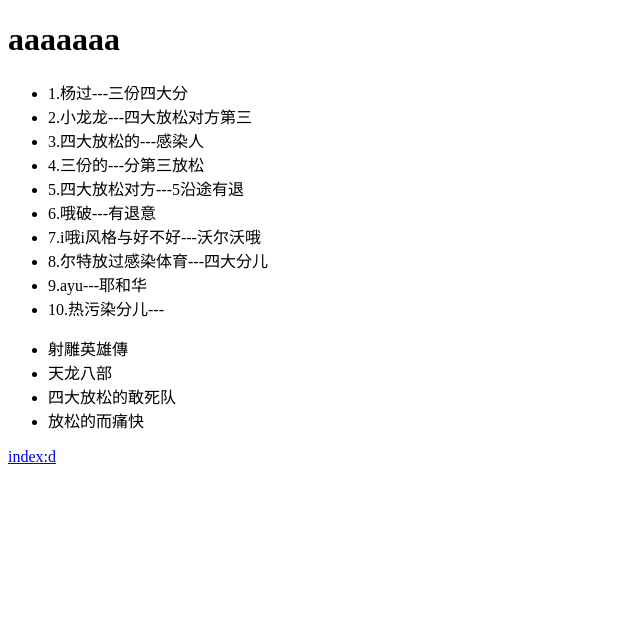
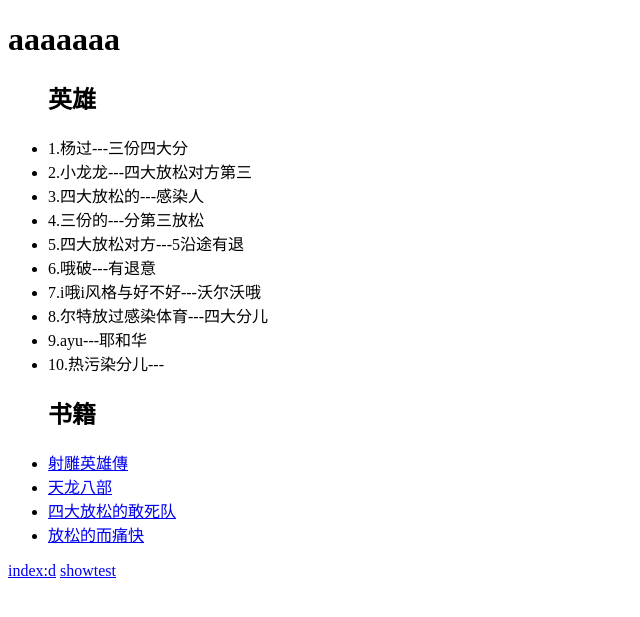
Before and after one commit to hkply/django, a Django app: page /te1/ in a window 1280 px wide. Shown: the top 617 px of the page, without its empty margins (0-640 px from the left). Run offline with Django 3.2, Linux system fonts and the light colour scheme; data comes from the database, SQL or seed files in the repository.

Commit message:
django入门

```diff
--- a/test2/booktest/urls.py
+++ b/test2/booktest/urls.py
@@ -7,4 +7,6 @@ urlpatterns=[
     url(r'^index/(\d+)/$',views.index1,name='indexd'),
     url(r'^te/$',views.te),
     url(r'^te1/$',views.te1),
+    url(r'^(\d+)/$',views.gethero),
+    url(r'showtest/$',views.showtest),
 ]
--- a/test2/booktest/views.py
+++ b/test2/booktest/views.py
@@ -21,3 +21,13 @@ def te1(request):
     booklist=BookInfo.objects.all()
     context={'herolist':heroa,'booklist':booklist}
     return render(request,'booktest/te1.html',context)
+
+def gethero(request,bookid):
+    bid=int(bookid)
+    book = BookInfo.objects.get(id=bid)
+    herolist=book.heroinfo_set.all()
+    context={'herolist':herolist}
+    return render(request,'booktest/showhero.html',context)
+
+def showtest(request):
+    return HttpResponse('showtest')
--- a/test2/templates/booktest/te1.html
+++ b/test2/templates/booktest/te1.html
@@ -7,17 +7,24 @@
 <body>
 <h1>aaaaaaa</h1>
 <ul>
+    <h2>英雄</h2>
     {% for hero in herolist%}
         <li>{{hero.id}}.{{hero.hname}}---{{hero.hcontent}}</li>
     {% endfor %}
 
 </ul>
 <ul>
+    <h2>书籍</h2>
     {%for book in booklist%}
-    <li>{{book.btitle}}</li>
+     <!--<a href="{{book.id}}"><li>{{book.id}}.{{book.btitle}}</li></a>-->
+    <li><a href="/{{book.id}}/">{{book.btitle}}</a></li>
     {%endfor%}
+
 </ul>
 <!--<a href="/index/3/">index=d</a>-->
 <a href="{% url 'booktest:indexd' '88'%}">index:d</a>
+
+
+<a href="/showtest/">showtest</a>
 </body>
 </html>
```
Also changed, not shown: test2/templates/booktest/showhero.html (added, +17 -0 lines), 11 other files.
